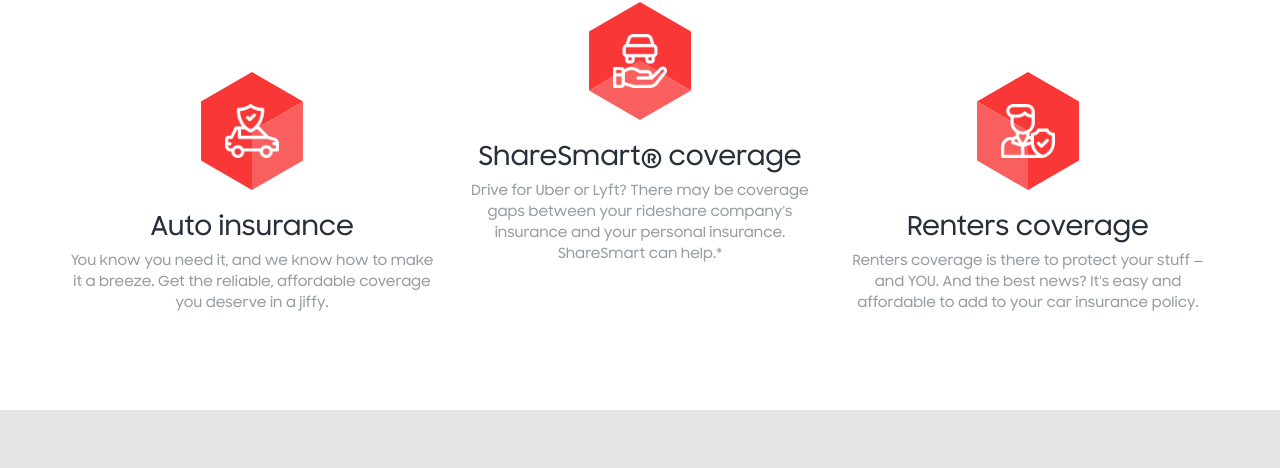
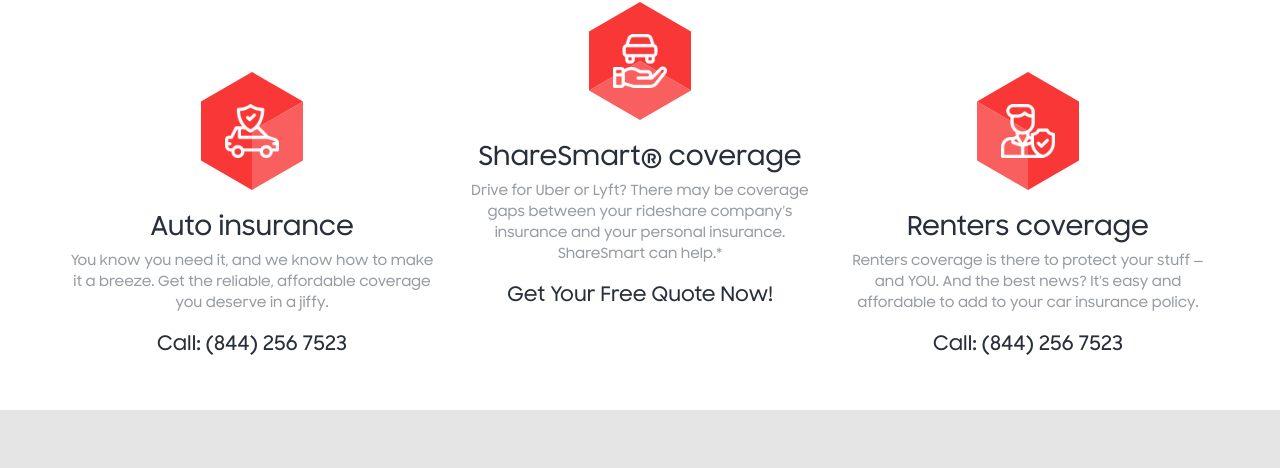
Before and after one commit to webDevT/home-services-club-5, a website: page app/index.html in a window 1280 px wide. Shown: the part 1567-2035 px from the top of the page. Drawn offline with nearby package versions, Linux system fonts and the light colour scheme; files whose address does not match are found by name.

Commit message:
car insurance link color

```diff
--- a/app/sass/style.sass
+++ b/app/sass/style.sass
@@ -140,8 +140,8 @@
 	font-size: 14px
 .car-insurance__link
 	font-size: 20px
-	font-weight: 700
-	color: #fff
+	font-weight: 500
+	color: $title-color
 .car-insurance__link:hover
 	color: $text-color
 .car-insurance__item--right
```
Also changed, not shown: app/css/style.min.css, docs/css/style.min.css.
